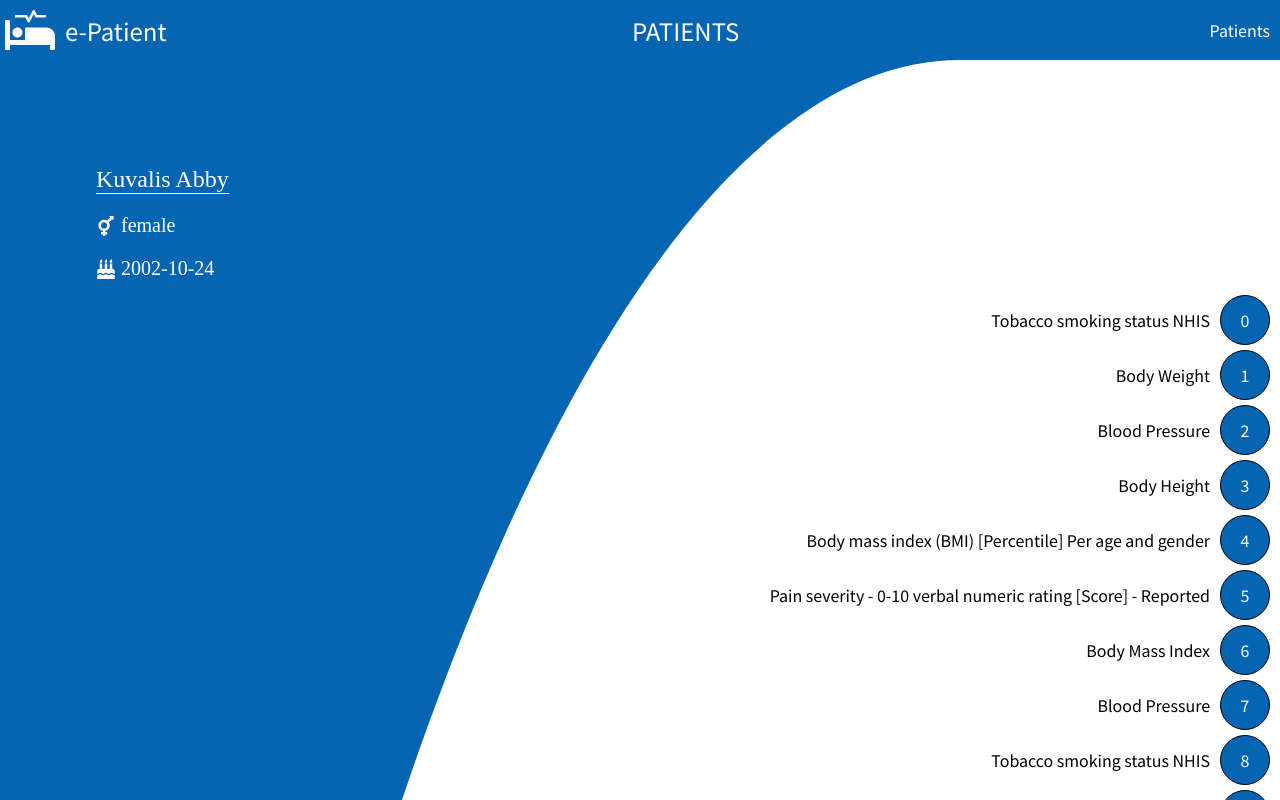
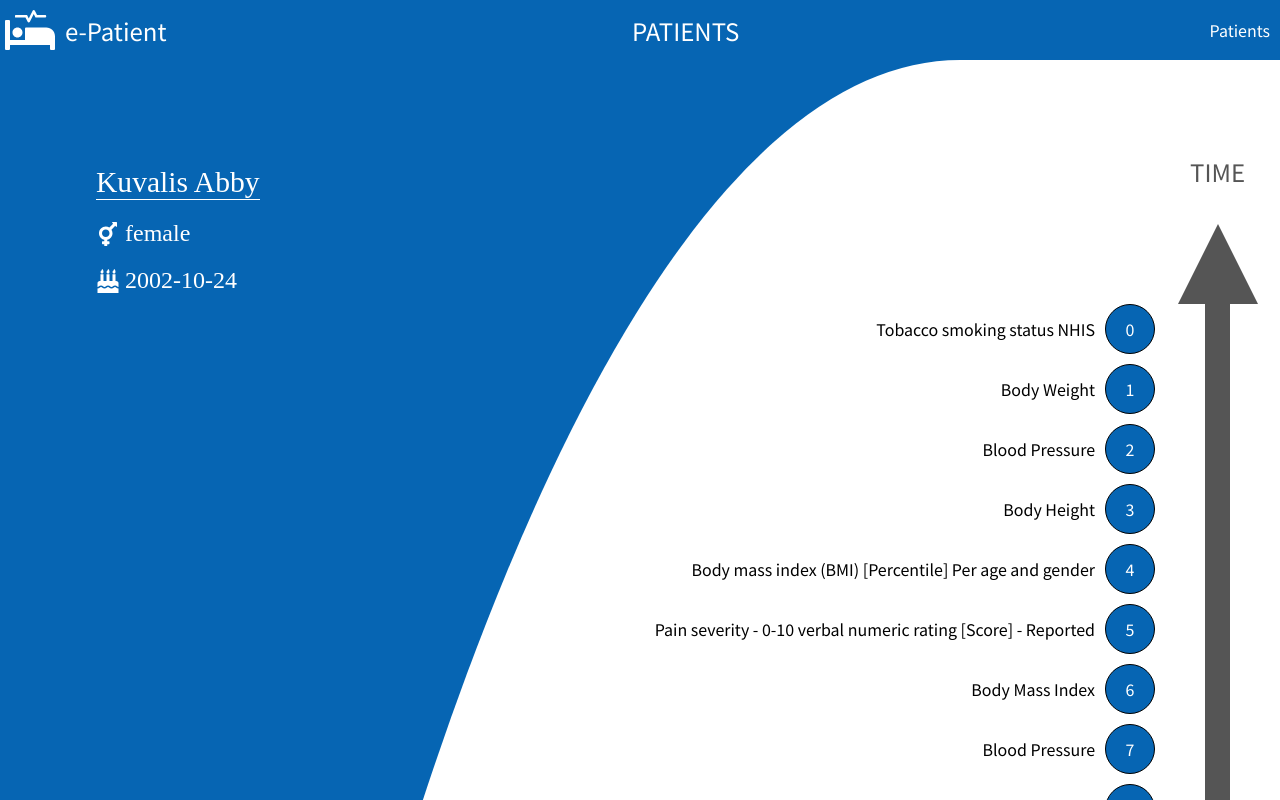
Before and after one commit to Pefes/ePatient, a React (Create React App) app: page /patients/295cff9b-38f1-43ca-b5d3-602dc6cc9f31 in a window 1280 px wide. Shown: the top 800 px of the page. Built offline with nearby package versions, Linux system fonts and the light colour scheme.

Commit message:
improve single patient's page and add dialog with details

```diff
--- /dev/null
+++ b/src/components/UI/Dialog/Dialog.js
@@ -0,0 +1,30 @@
+import React from "react";
+import classes from "./Dialog.module.css";
+
+
+const dialog = ( props ) => {
+    const observation = [];
+    for ( let key in props.observation ) {
+        observation.push(
+            <div key = { key }>
+                <p className = { classes.Name } >{ key }:</p>
+                <p>
+                    { props.observation[key] ? props.observation[key] : "-" }
+                </p>
+            </div>
+        );
+    }
+
+    return (
+        <div className = { classes.Dialog } >
+            <div className = { classes.Background } onClick = { props.backgroundClicked } ></div>
+            <div className = { classes.Info } >
+                <h1>DETAILS</h1>
+                { observation }
+            </div>
+        </div>
+    );
+};
+
+
+export default dialog;
--- /dev/null
+++ b/src/components/UI/Dialog/Dialog.module.css
@@ -0,0 +1,55 @@
+.Dialog {
+    position: fixed;
+    top: 0;
+    left: 0;
+    width: 100%;
+    height: 100%;
+    z-index: 100;
+}
+
+.Background {
+    width: 100%;
+    height: 100%;
+    background-color: black;
+    opacity: 0.5;
+}
+
+.Info {
+    position: absolute;
+    top: 50%;
+    left: 125px;
+    padding: 10px;
+    transform: translateY( -50% );
+    background-color: white;
+    border-top: 2px solid rgb(202, 202, 202);
+    border-left: 2px solid rgb(202, 202, 202);
+    border-bottom: 2px solid rgb(102, 102, 102);
+    border-right: 2px solid rgb(102, 102, 102);
+    border-radius: 10px;
+    display: flex;
+    flex-direction: column;
+    font-family: "Noto Sans TC", sans-serif;
+}
+
+.Info div {
+    display: flex;
+    justify-content: space-between;
+    border-bottom: 1px solid rgb(214, 214, 214);
+}
+
+.Info div:last-child {
+    border-bottom: none;
+}
+
+.Info h1 {
+    align-self: center;
+    margin: 0;
+    border-bottom: 3px solid black;
+    margin-bottom: 20px;
+}
+
+.Name {
+    text-transform: uppercase;
+    color: rgb(6, 101, 179);
+    margin-right: 20px;
+}
--- a/src/containers/Card/Card.js
+++ b/src/containers/Card/Card.js
@@ -3,32 +3,56 @@ import React, { Component } from "react";
 import classes from "./Card.module.css";
 import patient from "../../maly.json";
 import { FaTransgender, FaBirthdayCake } from "react-icons/fa";
-
 import Observation from "./Observation/Observation";
+import Dialog from "../../components/UI/Dialog/Dialog";
 
 
 class Card extends Component {
-    state = {
+    constructor() {
+        super();
+        patient.observations = patient.observations.sort( this.compareDateTime );
+
+        this.state = {
+            patient: patient,
             loading: 1,
+            modalIndex: null,
             cardClasses: [ classes.Card, classes.CardShow ]
         }
+    }
+
 
     compareDateTime = ( a, b ) => {
         return new Date( a.dateTime ) - new Date( b.dateTime );
     }
 
+    observationOnClickHandler = ( index ) => {
+        this.setState({ ...this.state, modalIndex: index });
+    }
+
+    backgroundOnClickHandler = () => {
+        this.setState({ ...this.state, modalIndex: null });
+    }
+
     render() {
-        let observations = patient.observations.sort( this.compareDateTime );
-        observations = observations.map(( observation, index ) => {
+        let dialog = null;
+        if ( this.state.modalIndex !== null )
+            dialog = <Dialog
+                        observation = { this.state.patient.observations[this.state.modalIndex] }
+                        backgroundClicked = { this.backgroundOnClickHandler } />;
+
+        const observations = this.state.patient.observations.map(( observation, index ) => {
             return (
                 <Observation
                     key = { index }
                     index = { index }
-                    name = { observation.name } />
+                    name = { observation.name }
+                    clicked = { this.observationOnClickHandler } />
             );
         })
 
         return (
+            <React.Fragment>
+                { dialog }
                 <article className = { this.state.cardClasses.join(" ") } >
                     <section className = { classes.PersonalInfo } >
                         <div><p className = { classes.Name } >{ patient.name }</p></div>
@@ -37,8 +61,10 @@ class Card extends Component {
                     </section>
                     <section className = { classes.Observations } >
                         { observations }
+                        <div className = { classes.Axis }></div>
                     </section>
                 </article>
+            </React.Fragment>
         );
     }
 }
--- a/src/containers/Card/Card.module.css
+++ b/src/containers/Card/Card.module.css
@@ -24,7 +24,7 @@
     display: flex;
     justify-content: flex-start;
     align-items: center;
-    font-size: 1.25rem;
+    font-size: 1.5rem;
     margin: 10px 0;
 }
 
@@ -34,7 +34,7 @@
 }
 
 .Name {
-    font-size: 1.5rem;
+    font-size: 1.85rem;
     border-bottom: 1px solid white;
 }
 
@@ -44,4 +44,38 @@
 
 .Observations {
     align-self: flex-end;
+    width: 100%;
+    position: relative;
 }
+
+.Axis {
+    content: "";
+    background-color: rgb(85, 85, 85);
+    width: 25px;
+    height: 100%;
+    position: absolute;
+    top: 0;
+    right: 50px;
+}
+
+.Axis::before {
+    content: "TIME";
+    font-family: "Noto Sans TC", sans-serif;
+    color: rgb(85, 85, 85);
+    font-size: 1.5rem;
+    position: absolute;
+    top: -150px;
+    left: -15px;
+}
+
+.Axis::after {
+    content: "";
+    position: absolute;
+    width: 0;
+    height: 0;
+    border-left: 40px solid transparent;
+    border-right: 40px solid transparent;
+    border-bottom: 80px solid rgb(85, 85, 85);
+    top: -80px;
+    left: -27.5px;
+}
--- a/src/containers/Card/Observation/Observation.js
+++ b/src/containers/Card/Observation/Observation.js
@@ -7,7 +7,7 @@ const observation = ( props ) => {
     return (
         <article className = { classes.Observation } >
             <p>{ props.name }</p>
-            <div>{ props.index }</div>
+            <div onClick = { () => props.clicked( props.index ) } >{ props.index }</div>
         </article>
     );
 };
--- a/src/containers/Card/Observation/Observation.module.css
+++ b/src/containers/Card/Observation/Observation.module.css
@@ -3,7 +3,8 @@
     justify-content: flex-end;
     align-items: center;
     font-family: "Noto Sans TC", sans-serif;
-    margin: 5px 10px;
+    margin-bottom: 10px;
+    margin-right: 125px;
 }
 
 .Observation p {
@@ -21,4 +22,12 @@
     align-items: center;
     background-color: rgb(6, 101, 179);
     color: white;
+    transition: transform 0.25s linear, color 0.25s linear, background-color 0.25s linear;
+    cursor: pointer;
 }
+
+.Observation div:hover {
+    transform: scale( 1.1 );
+    color: rgb(6, 101, 179);
+    background-color: white;
+}
--- a/src/hoc/Layout/Layout.module.css
+++ b/src/hoc/Layout/Layout.module.css
@@ -5,5 +5,4 @@
 
 .Main {
     min-height: 92.5vh;
-    position: relative;
 }
```
Lines whose indentation alone changed are shown as unchanged.
